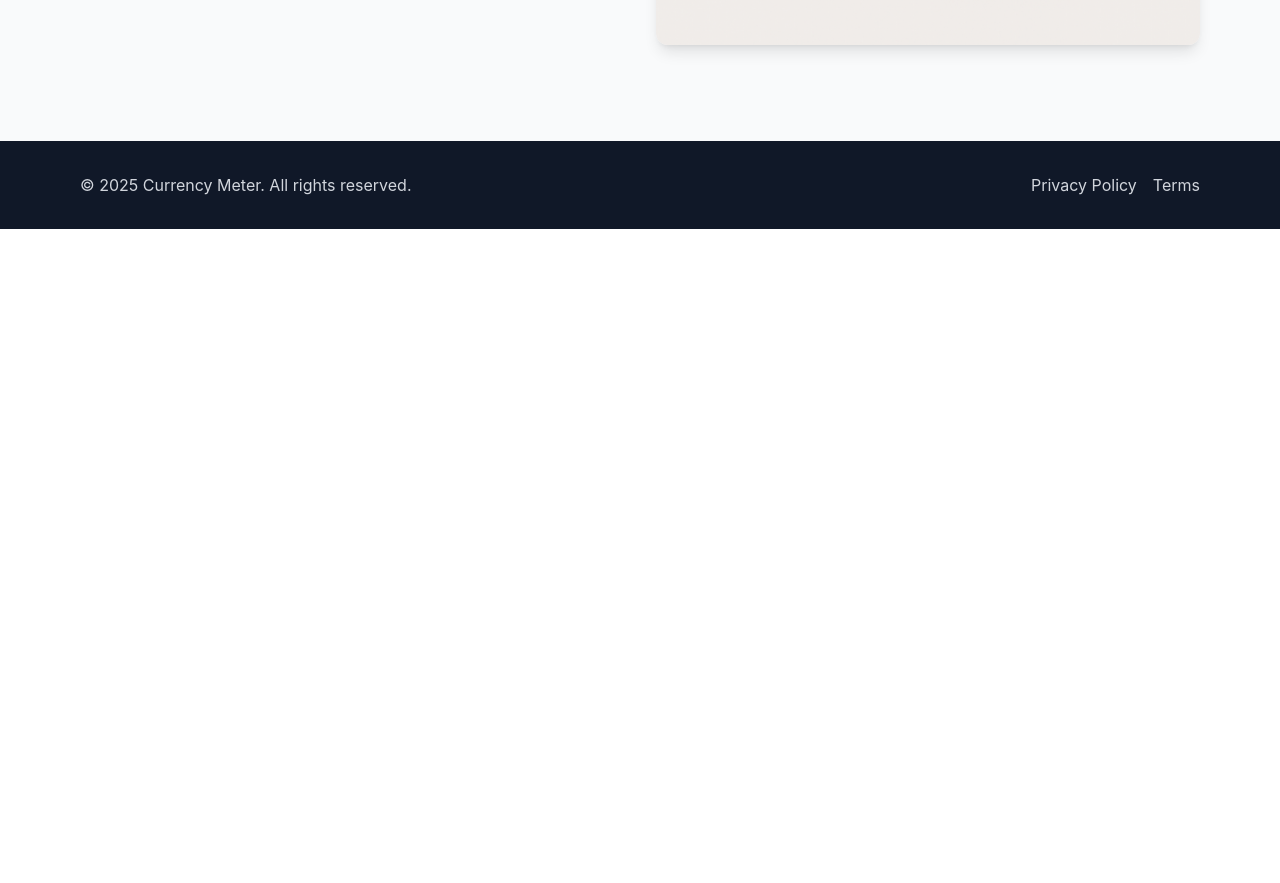
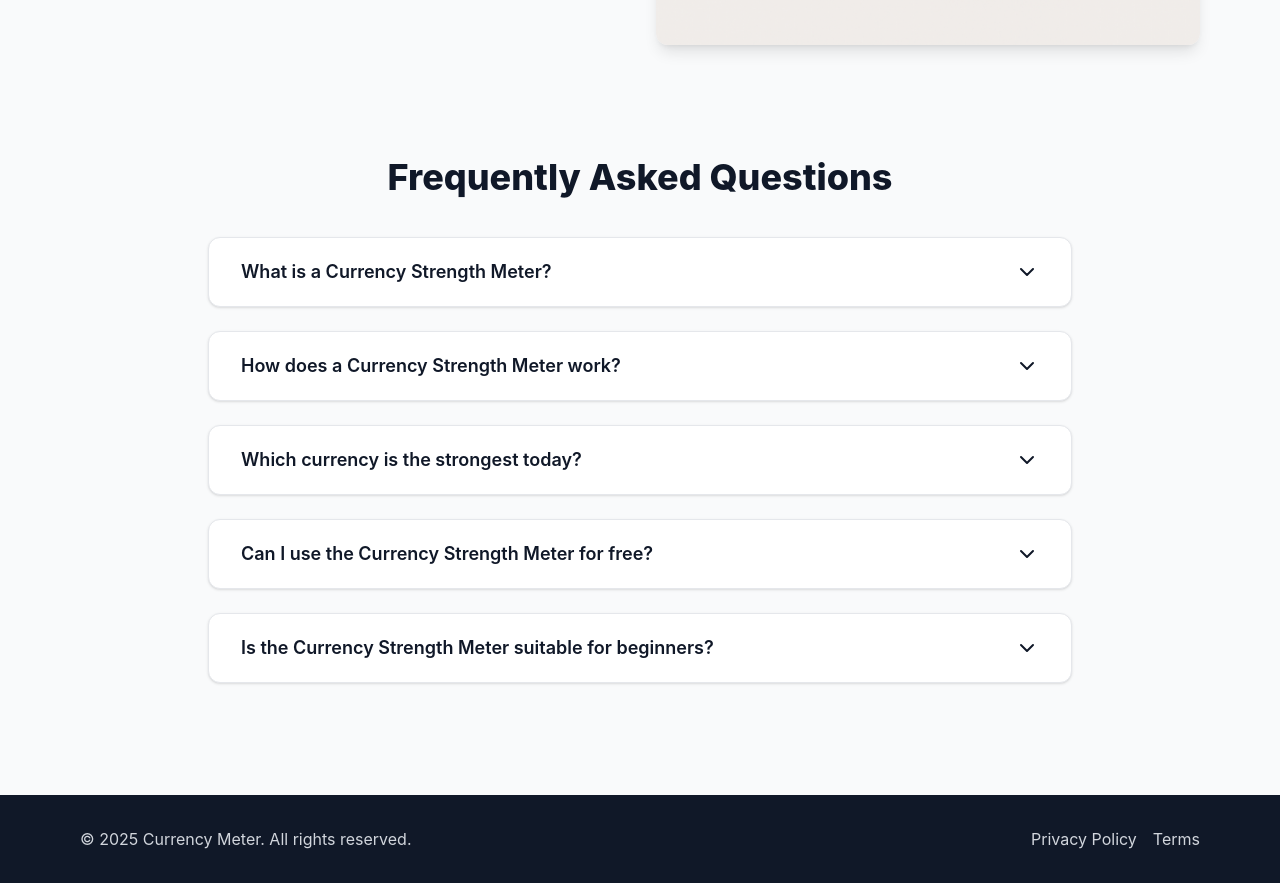
Before and after one commit to bizorbitglobal-pixel/currency-meter-frontend, a Next.js app: page / in a window 1280 px wide. Shown: the part 3031-3914 px from the top of the page. Before the commit the page ends 3260 px from the top, so only its background shows below. Built offline with nearby package versions, Linux system fonts and the light colour scheme.

Commit message:
SEO part done by mayank

```diff
--- a/src/app/blog/[slug]/page.js
+++ b/src/app/blog/[slug]/page.js
@@ -31,6 +31,28 @@ const blogs = {
   },
 };
 
+// Dynamic SEO metadata
+export async function generateMetadata({ params }) {
+  const post = blogs[params.slug];
+  if (!post) return {};
+
+  // Use first line of content as description
+  const description = post.content.split("\n").find(line => line.trim())?.trim() || post.title;
+
+  return {
+    title: post.title,
+    description,
+    openGraph: {
+      title: post.title,
+      description,
+    },
+    twitter: {
+      title: post.title,
+      description,
+    },
+  };
+}
+
 export default function BlogDetail({ params }) {
   const post = blogs[params.slug];
   if (!post) return notFound();
@@ -46,7 +68,6 @@ export default function BlogDetail({ params }) {
         {post.content.split("\n").map((para, idx) => (
           <div key={idx} className="space-y-4">
             <p>{para.trim()}</p>
-
             {/* Insert inline ads between paragraphs */}
             {idx % 2 === 0 && <AddSlot slot={`blog-detail-inline-${idx}`} />}
           </div>
--- /dev/null
+++ b/src/app/head.js
@@ -0,0 +1,57 @@
+export default function Head() {
+  return (
+    <>
+      <script
+        type="application/ld+json"
+        dangerouslySetInnerHTML={{
+          __html: JSON.stringify({
+            "@context": "https://schema.org",
+            "@type": "FAQPage",
+            mainEntity: [
+              {
+                "@type": "Question",
+                name: "What is a Currency Strength Meter?",
+                acceptedAnswer: {
+                  "@type": "Answer",
+                  text: "A Currency Strength Meter is a forex trading tool that compares the strength of major currencies in real-time, helping traders identify the strongest and weakest currencies.",
+                },
+              },
+              {
+                "@type": "Question",
+                name: "How does a Currency Strength Meter work?",
+                acceptedAnswer: {
+                  "@type": "Answer",
+                  text: "It analyzes price movements across different forex pairs and calculates relative strength or weakness for each currency, giving you a quick market overview.",
+                },
+              },
+              {
+                "@type": "Question",
+                name: "Which currency is the strongest today?",
+                acceptedAnswer: {
+                  "@type": "Answer",
+                  text: "The strongest currency changes throughout the day depending on market movements. You can view live updates directly in our tool.",
+                },
+              },
+              {
+                "@type": "Question",
+                name: "Can I use the Currency Strength Meter for free?",
+                acceptedAnswer: {
+                  "@type": "Answer",
+                  text: "Yes! Our Currency Strength Meter is completely free to use with real-time updates for traders worldwide.",
+                },
+              },
+              {
+                "@type": "Question",
+                name: "Is the Currency Strength Meter suitable for beginners?",
+                acceptedAnswer: {
+                  "@type": "Answer",
+                  text: "Absolutely. Beginners can use it to quickly understand market sentiment and make more informed forex trading decisions.",
+                },
+              },
+            ],
+          }),
+        }}
+      />
+    </>
+  );
+}
--- a/src/app/layout.js
+++ b/src/app/layout.js
@@ -13,15 +13,48 @@ const geistMono = Geist_Mono({
 });
 
 export const metadata = {
-  title: "Currency Meter",
-  description: "Currency Strength Meter with live updates and Google Ads",
+  title: "Currency Strength Meter | Live Forex Currency Strength & Weakness Analysis",
+  description:
+    "Analyze real-time forex currency strength and weakness. Identify the strongest and weakest currencies instantly to improve your trading decisions. Free Currency Strength Meter tool for traders.",
+  keywords:
+    "currency strength meter, live forex strength, forex currency strength, strongest currency today, weakest currency today, real-time forex analysis, forex trading tool, currency comparison, forex heatmap, forex market analysis, forex strength indicator",
+  openGraph: {
+    title: "Currency Strength Meter | Real-Time Forex Strength Analysis",
+    description:
+      "Track live forex currency strength with our free Currency Strength Meter. Instantly compare the strongest and weakest currencies in real-time to boost your forex trading strategies and improve market analysis.",
+    url: "https://www.currencystrengthmeter.com",
+    siteName: "Currency Strength Meter",
+    images: [
+      {
+        url: "https://www.currencystrengthmeter.com/og-image.png",
+        width: 1200,
+        height: 630,
+        alt: "Currency Strength Meter",
+      },
+    ],
+    locale: "en_US",
+    type: "website",
+  },
+  twitter: {
+    card: "summary_large_image",
+    title: "Currency Strength Meter | Real-Time Forex Strength Analysis",
+    description:
+      "Track live forex currency strength with our free Currency Strength Meter. Instantly compare the strongest and weakest currencies in real-time to boost your forex trading strategies and improve market analysis.",
+    images: ["https://www.currencystrengthmeter.com/og-image.png"],
+  },
+  icons: {
+    icon: "/favicon.ico",
+  },
 };
 
 export default function RootLayout({ children }) {
   return (
     <html lang="en">
-      <head>
-        {/* Google AdSense script */}
+      {/* ✅ Next.js injects metadata here automatically */}
+      <body className={`${geistSans.variable} ${geistMono.variable}`}>
+        {children}
+
+        {/* Google AdSense script should be placed here */}
         <Script
           id="adsense-script"
           async
@@ -29,9 +62,6 @@ export default function RootLayout({ children }) {
           src="https://pagead2.googlesyndication.com/pagead/js/adsbygoogle.js?client=ca-pub-XXXXXX"
           crossOrigin="anonymous"
         />
-      </head>
-      <body className={`${geistSans.variable} ${geistMono.variable}`}>
-        {children}
       </body>
     </html>
   );
--- a/src/app/page.js
+++ b/src/app/page.js
@@ -2,6 +2,7 @@ import Header from "@/components/Header";
 import CurrencyList from "@/components/CurrencyList";
 import Section from "@/components/Section";
 import Footer from "@/components/Footer";
+import Faqs from "@/components/Faqs";
 import AddSlot from "@/components/AddSlot";
 
 export default function Home() {
@@ -58,6 +59,7 @@ export default function Home() {
       />
 
       {/* Footer */}
+      <Faqs />
       <Footer />
     </main>
   );
--- a/src/app/privacy-policy/page.js
+++ b/src/app/privacy-policy/page.js
@@ -1,7 +1,12 @@
 // app/privacy-policy/page.js
-"use client";
 
 import AddSlot from "@/components/AddSlot";
+
+export const metadata = {
+  title: "Privacy Policy | Currency Meter",
+  description:
+    "Learn about our privacy practices and how we protect your data.",
+};
 
 export default function PrivacyPolicy() {
   return (
--- /dev/null
+++ b/src/app/robots.js
@@ -0,0 +1,10 @@
+export default function robots() {
+  return {
+    rules: {
+      userAgent: '*',
+      allow: '*',
+      disallow: '/private/',
+    },
+    sitemap: 'https://currencystrengthmeter.com/sitemap.xml',
+  }
+}
--- /dev/null
+++ b/src/app/sitemap.js
@@ -0,0 +1,52 @@
+export default function sitemap() {
+  return [
+    {
+      url: 'https://currencystrenghthmeter.com/',
+      lastModified: new Date(),
+      changeFrequency: 'yearly',
+      priority: 1,
+    },
+    {
+      url: 'https://currencystrengthmeter.com/about',
+      lastModified: new Date(),
+      changeFrequency: 'monthly',
+      priority: 0.8,
+    },
+    {
+      url: 'https://currencystrengthmeter.com/blog',
+      lastModified: new Date(),
+      changeFrequency: 'weekly',
+      priority: 0.5,
+    },
+    {
+        url: 'https://currencystrengthmeter.com/blog/use-currency-strength-meter',
+        lastModified: new Date(),
+        changeFrequency: 'weekly',
+        priority: 0.5,
+    },
+    {
+        url: 'https://currencystrengthmeter.com/blog/top-5-strategies',
+        lastModified: new Date(),
+        changeFrequency: 'weekly',
+        priority: 0.5,
+    },
+    {
+        url: 'https://currencystrengthmeter.com/blog/short-vs-long-term',
+        lastModified: new Date(),
+        changeFrequency: 'weekly',
+        priority: 0.5,
+    },
+    {
+      url: 'https://currencystrengthmeter.com/privacy-policy',
+      lastModified: new Date(),
+      changeFrequency: 'yearly',
+      priority: 0.3,
+    },
+    {
+      url: 'https://currencystrengthmeter.com/terms',
+      lastModified: new Date(),
+      changeFrequency: 'yearly',
+      priority: 0.3,
+    },
+  ]
+}
--- a/src/app/terms/page.js
+++ b/src/app/terms/page.js
@@ -1,7 +1,11 @@
-// app/terms/page.js
-"use client";
+import AddSlot from "@/components/AddSlot";
 
-import AddSlot from "@/components/AddSlot";
+// ✅ This works because this file is a Server Component by default
+export const metadata = {
+  title: "Terms | Currency Meter",
+  description:
+    "Understand the terms and conditions governing the use of our website.",
+};
 
 export default function TermsPage() {
   return (
--- /dev/null
+++ b/src/components/Faqs.js
@@ -0,0 +1,74 @@
+"use client";
+import { useState } from "react";
+import { ChevronDown } from "lucide-react";
+
+const faqs = [
+    {
+        question: "What is a Currency Strength Meter?",
+        answer:
+            "A Currency Strength Meter is a forex trading tool that compares the strength of major currencies in real-time, helping traders identify the strongest and weakest currencies.",
+    },
+    {
+        question: "How does a Currency Strength Meter work?",
+        answer:
+            "It analyzes price movements across different forex pairs and calculates relative strength or weakness for each currency, giving you a quick market overview.",
+    },
+    {
+        question: "Which currency is the strongest today?",
+        answer:
+            "The strongest currency changes throughout the day depending on market movements. You can view live updates directly in our tool.",
+    },
+    {
+        question: "Can I use the Currency Strength Meter for free?",
+        answer:
+            "Yes! Our Currency Strength Meter is completely free to use with real-time updates for traders worldwide.",
+    },
+    {
+        question: "Is the Currency Strength Meter suitable for beginners?",
+        answer:
+            "Absolutely. Beginners can use it to quickly understand market sentiment and make more informed forex trading decisions.",
+    },
+];
+
+export default function Faqs() {
+    const [openIndex, setOpenIndex] = useState(null);
+
+    const toggleFAQ = (index) => {
+        setOpenIndex(openIndex === index ? null : index);
+    };
+
+    return (
+        <section className="w-full bg-gray-50 py-16">
+            <div className="max-w-4xl mx-auto px-4">
+                <h2 className="text-4xl font-extrabold mb-10 text-center text-gray-900">
+                    Frequently Asked Questions
+                </h2>
+                <div className="space-y-6">
+                    {faqs.map((faq, index) => (
+                        <div
+                            key={index}
+                            className="border border-gray-200 rounded-xl bg-white shadow transition hover:shadow-md"
+                        >
+                            <button
+                                className="flex justify-between items-center w-full px-8 py-5 text-lg font-semibold text-gray-900 focus:outline-none"
+                                onClick={() => toggleFAQ(index)}
+                            >
+                                <span>{faq.question}</span>
+                                <ChevronDown
+                                    className={`w-6 h-6 transition-transform duration-200 ${
+                                        openIndex === index ? "rotate-180" : ""
+                                    }`}
+                                />
+                            </button>
+                            {openIndex === index && (
+                                <div className="px-8 pb-6 pt-2 text-gray-700 text-base">
+                                    {faq.answer}
+                                </div>
+                            )}
+                        </div>
+                    ))}
+                </div>
+            </div>
+        </section>
+    );
+}
```
Also changed, not shown: 1 other file (tests, documents, lock files or other folders).
